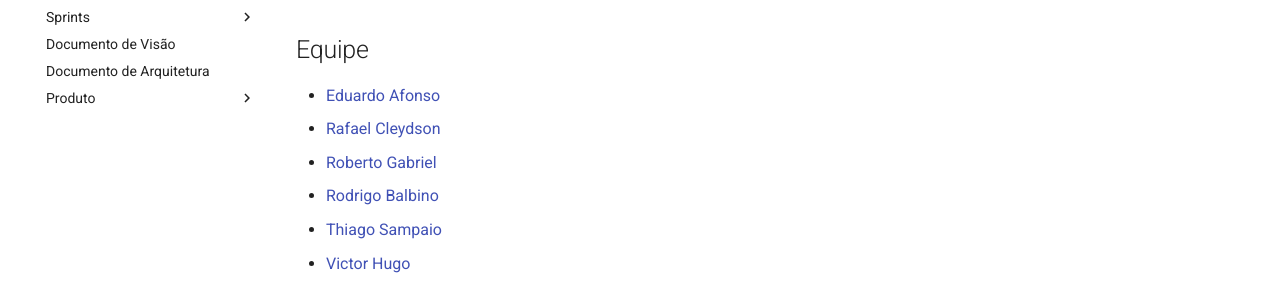
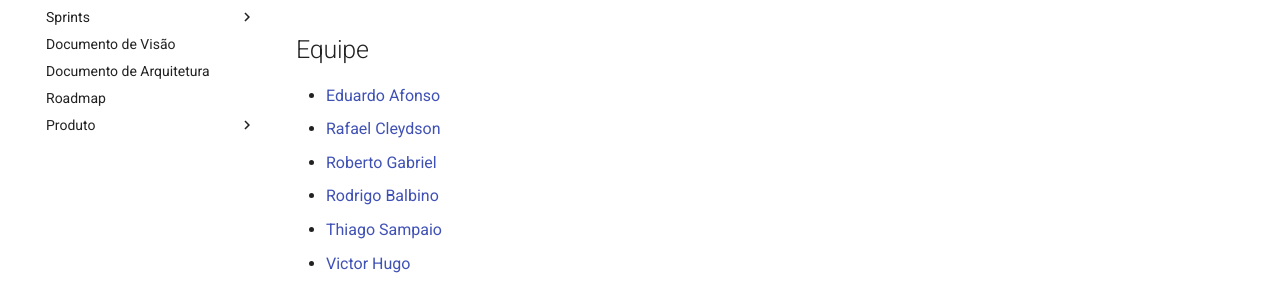
Before and after one commit to fga-eps-mds/2020.2-Anunbis, an MkDocs documentation site: the page built from docs/index.md, in a window 1280 px wide. Shown: the part 148-430 px from the top of the page. Built offline with MkDocs 1.6.1 and Material for MkDocs 9.7.7, drawn with Linux system fonts in a browser that asks for light colours; comment, search, counter and statistics services are not loaded.

Commit message:
Alterado o mkdocs.yml e criado arquivo roadmap.md

```diff
--- a/mkdocs.yml
+++ b/mkdocs.yml
@@ -27,5 +27,6 @@ nav:
             - Revisão: sprints/revisao-sprint-2.md
     - Documento de Visão: documentacao/documento-de-visao.md
     - Documento de Arquitetura: documentacao/documento-de-arquitetura.md
+    - Roadmap: documentacao/roadmap.md
     - Produto:
             - Backlog do Produto: produto/backlog.md
```
Also changed, not shown: docs/documentacao/roadmap.md (added).
